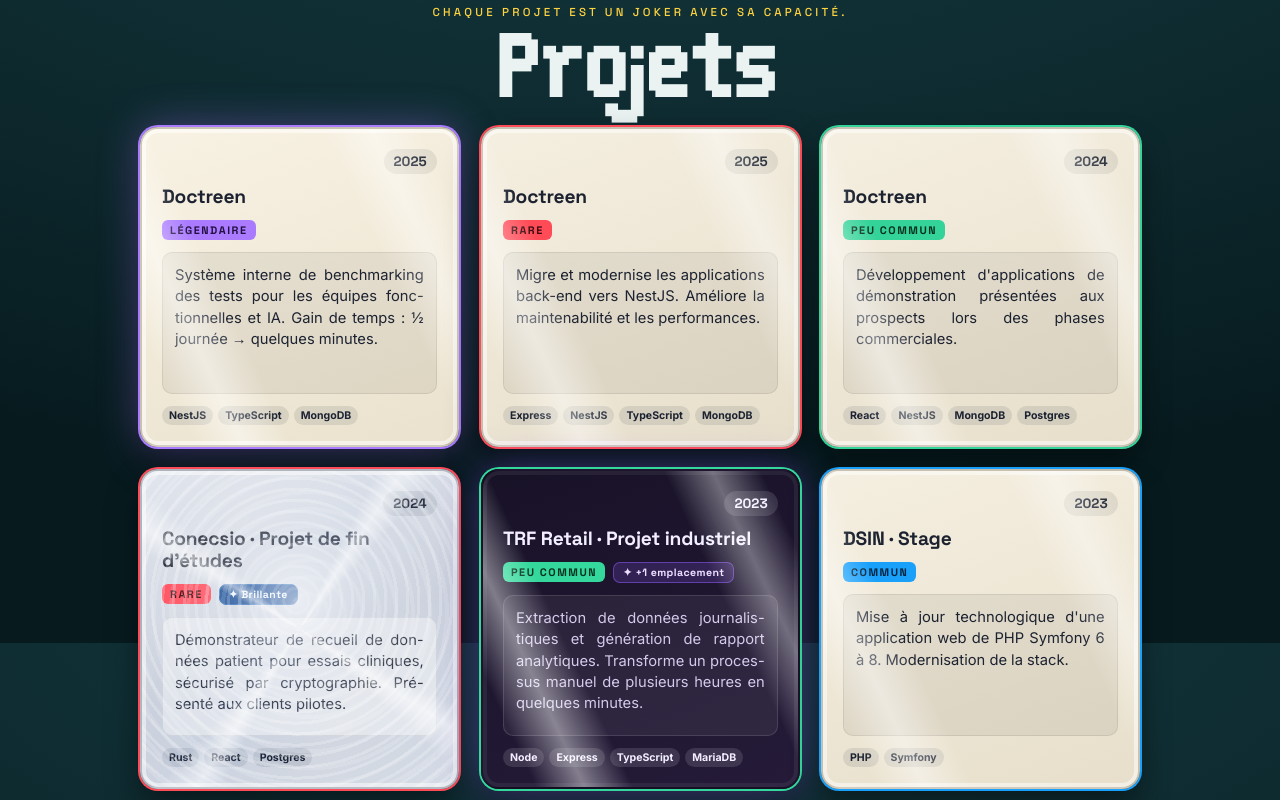
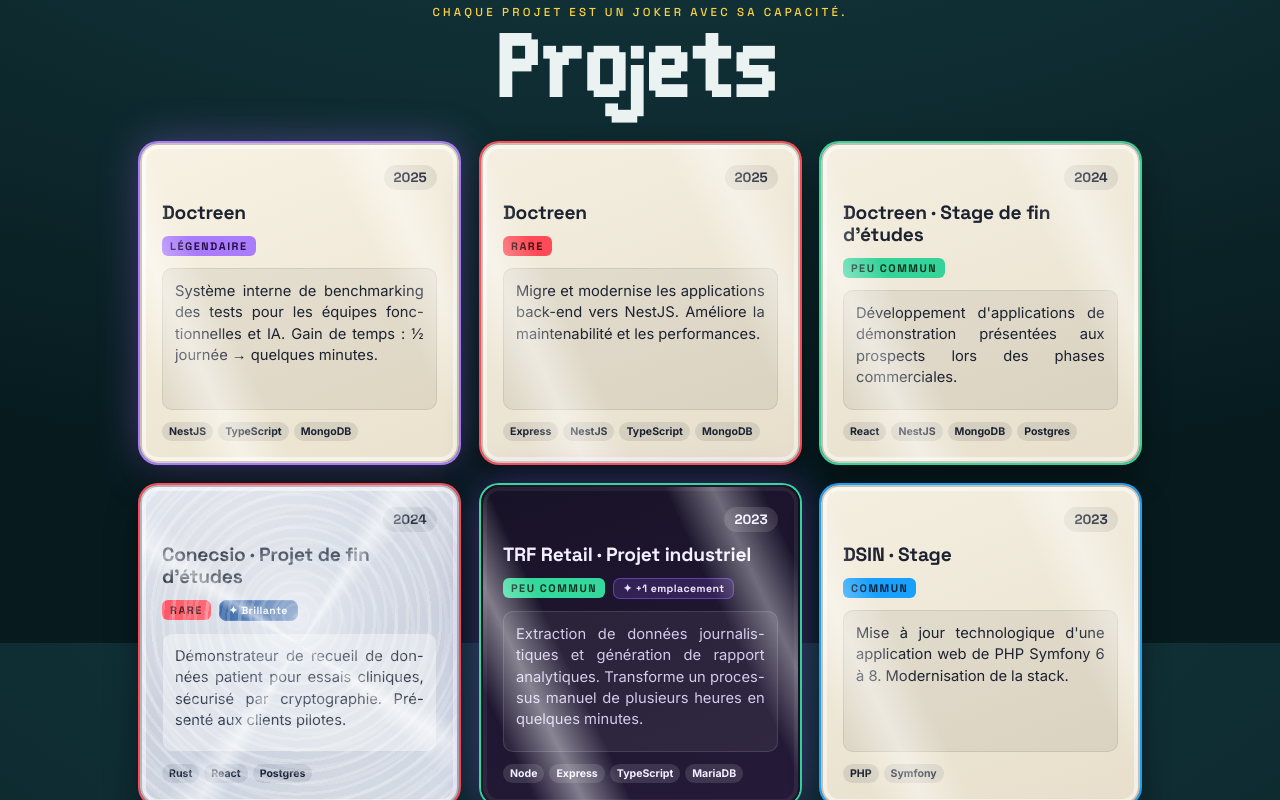
Before and after one commit to MarwaneToury/Toury, a Next.js app: page / in a window 1280 px wide. Shown: the part 1757-2557 px from the top of the page. Built offline with nearby package versions, Linux system fonts and the light colour scheme.

Commit message:
Fix English Projects title and add spacing below Projets heading

```diff
--- a/app/globals.css
+++ b/app/globals.css
@@ -845,6 +845,10 @@ a.job-company:hover {
 .section-head {
   margin-bottom: 40px;
 }
+/* a little extra breathing room between the Projets title and the cards */
+#projects .section-head {
+  margin-bottom: 56px;
+}
 
 /* ---------- Landing / About face card ---------- */
 .landing {
--- a/lib/content.ts
+++ b/lib/content.ts
@@ -83,7 +83,7 @@ export const JOKERS: Joker[] = [
     tech: ["Express", "NestJS", "TypeScript", "MongoDB"],
   },
   {
-    context: { fr: "Doctreen", en: "Doctreen" },
+    context: { fr: "Doctreen · Stage de fin d'études", en: "Doctreen · Final-year Internship" },
     year: "2024",
     rarity: "uncommon",
     ability: {
@@ -250,7 +250,7 @@ export const UI = {
     mult: { fr: "Mult", en: "Mult" },
   },
   projects: {
-    title: { fr: "Projets", en: "Projets" },
+    title: { fr: "Projets", en: "Projects" },
     subtitle: {
       fr: "Chaque projet est un Joker avec sa capacité.",
       en: "Each project is a Joker with its own ability.",
```
